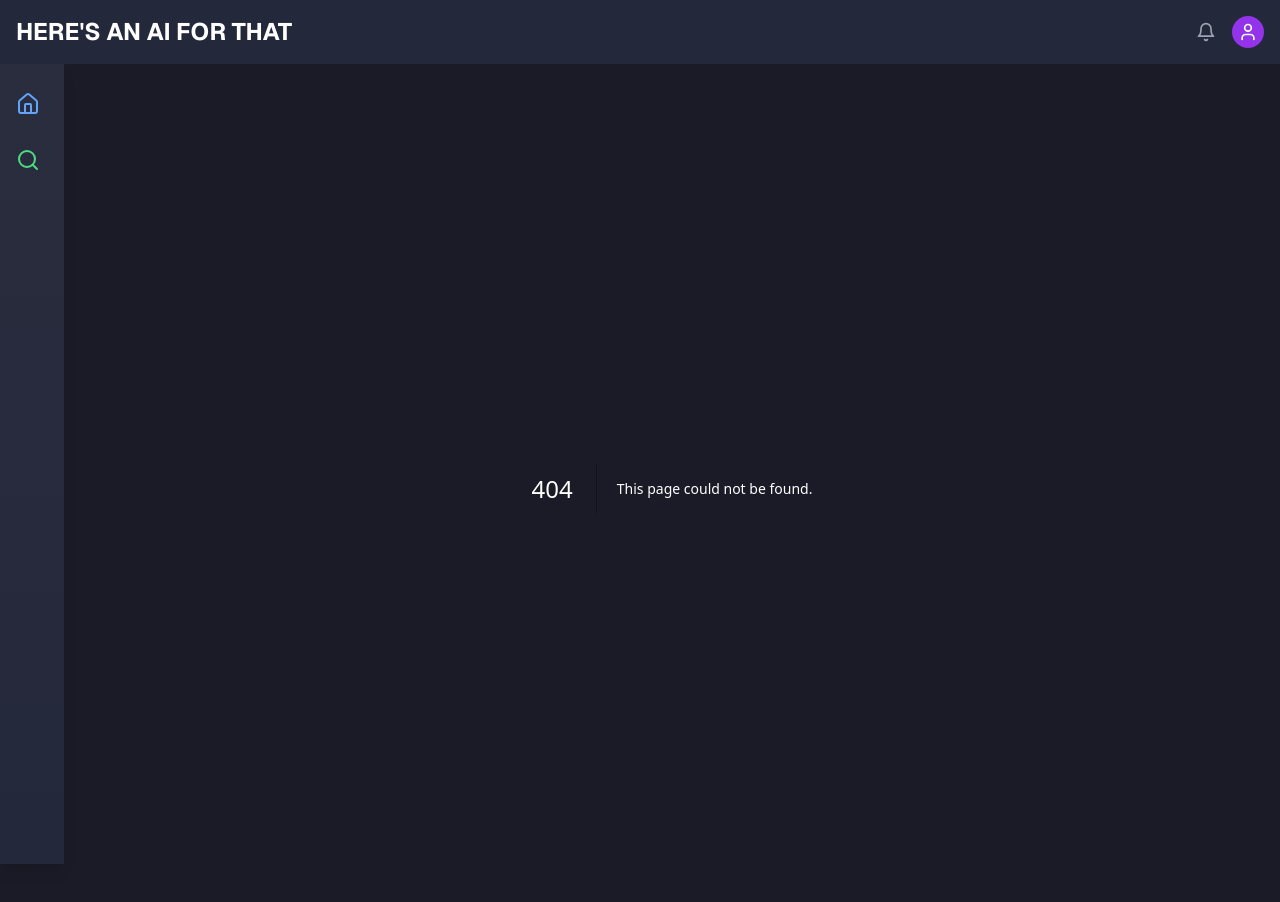
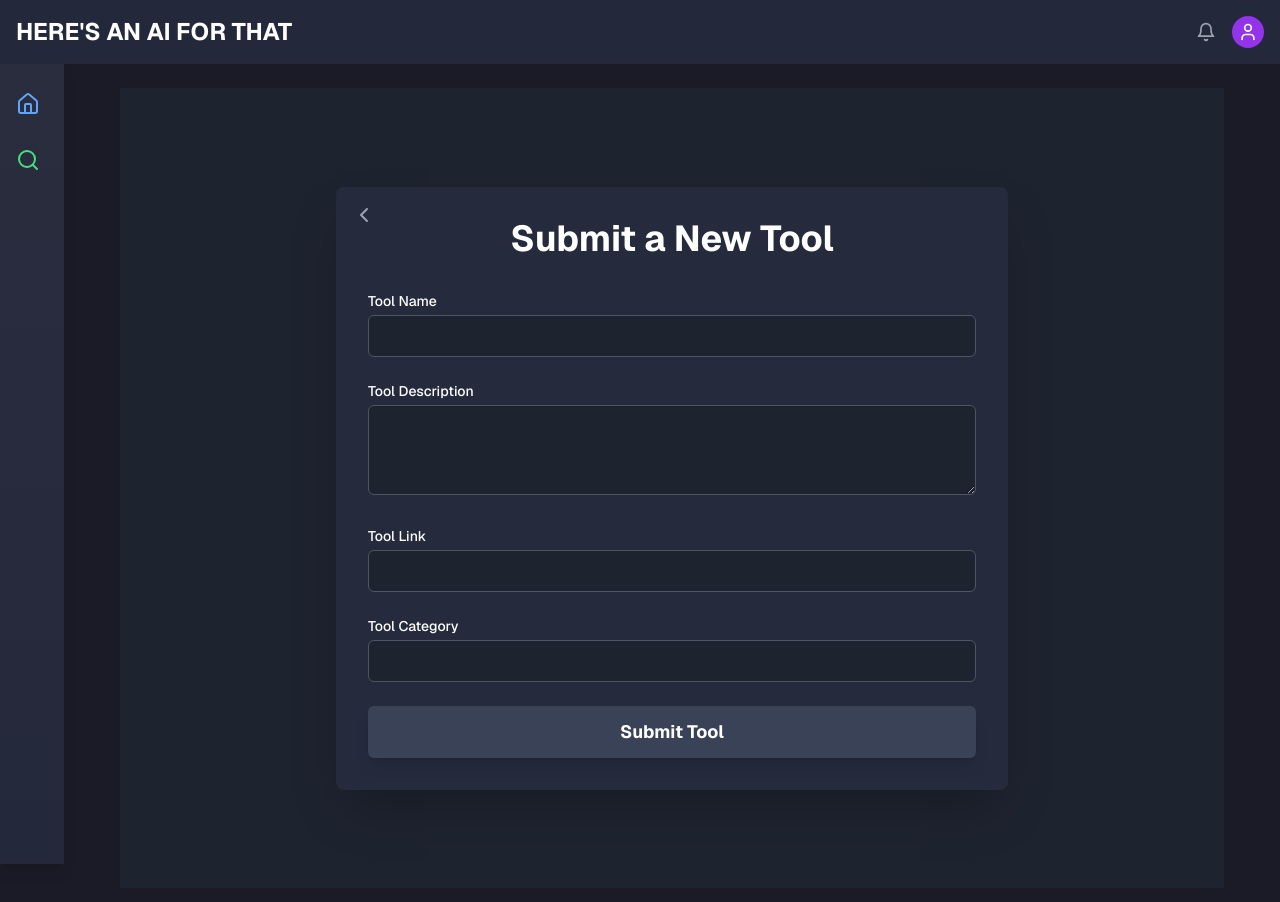
Before and after one commit to daytimedrinkingclub/hereisanaiforthat, a Next.js app: page /submit-tool in a window 1280 px wide. Before the commit this address had no page. Shown: the top 902 px of the page. Built offline with nearby package versions, Linux system fonts and the light colour scheme.

Commit message:
submit-tool

```diff
--- a/app/(dashboard)/home/page.tsx
+++ b/app/(dashboard)/home/page.tsx
@@ -3,6 +3,7 @@ import { createClient } from "@/utils/supabase/server";
 import ToolCard from "@/components/ToolCard";
 import SearchBar from "@/components/SearchBar";
 import Loading from "@/components/Loading";
+import Link from 'next/link';
 
 export default async function ToolsDirectory({
   searchParams,
@@ -28,7 +29,18 @@ export default async function ToolsDirectory({
 
   return (
     <div className="max-w-7xl mx-auto px-4 sm:px-6 lg:px-8">
-      <h1 className="text-3xl font-bold mb-6">AI Tools Directory</h1>
+      <div className="flex justify-between items-center mb-6 relative">
+        <div className="absolute left-0">
+          {/* This is an empty div to balance the layout */}
+        </div>
+        <h1 className="text-3xl font-bold mx-auto">AI Tools Directory</h1>
+        <Link
+          href="/submit-tool"
+          className="px-4 py-2 text-sm font-medium text-blue-600 bg-white border border-blue-600 rounded-md hover:bg-blue-50 transition-colors duration-300"
+        >
+          Submit Tool
+        </Link>
+      </div>
       <div className="mb-6">
         <SearchBar initialSearch={searchParams.search} />
       </div>
@@ -39,6 +51,7 @@ export default async function ToolsDirectory({
           ))}
         </div>
       </Suspense>
+
     </div>
   );
 }
--- /dev/null
+++ b/app/(dashboard)/submit-tool/page.tsx
@@ -0,0 +1,115 @@
+"use client"
+
+import { useState } from 'react'
+import { motion } from 'framer-motion'
+import { ChevronDownIcon, ChevronLeftIcon } from 'lucide-react'
+import Link from 'next/link'
+
+export default function SubmitToolPage() {
+  const [formData, setFormData] = useState({
+    name: '',
+    description: '',
+    link: '',
+    category: '',
+  })
+
+  const handleChange = (e: React.ChangeEvent<HTMLInputElement | HTMLTextAreaElement | HTMLSelectElement>) => {
+    const { name, value } = e.target
+    setFormData(prevState => ({ ...prevState, [name]: value }))
+  }
+
+  const handleSubmit = async (e: React.FormEvent<HTMLFormElement>) => {
+    e.preventDefault()
+    // TODO: Implement form submission logic
+    console.log('Form submitted:', formData)
+  }
+
+  return (
+    <div className="min-h-screen bg-[#1e2330] flex items-center justify-center p-4">
+      <motion.div
+        initial={{ opacity: 0, y: -20 }}
+        animate={{ opacity: 1, y: 0 }}
+        transition={{ duration: 0.5 }}
+        className="bg-[#252b3d] rounded-lg shadow-2xl p-8 w-full max-w-2xl text-white relative"
+      >
+        <Link href="/" passHref>
+          <motion.button
+            whileHover={{ scale: 1.05 }}
+            whileTap={{ scale: 0.95 }}
+            className="absolute top-4 left-4 text-gray-400 hover:text-white transition-colors duration-200"
+          >
+            <ChevronLeftIcon size={24} />
+            <span className="sr-only">Back to Home</span>
+          </motion.button>
+        </Link>
+
+        <h1 className="text-4xl font-bold mb-8 text-center">
+          Submit a New Tool
+        </h1>
+        <form onSubmit={handleSubmit} className="space-y-6">
+          <motion.div whileHover={{ scale: 1.02 }} transition={{ type: "spring", stiffness: 300 }}>
+            <label htmlFor="name" className="block text-sm font-medium mb-1">Tool Name</label>
+            <input
+              type="text"
+              id="name"
+              name="name"
+              value={formData.name}
+              onChange={handleChange}
+              required
+              className="w-full px-4 py-2 rounded-md bg-[#1e2330] border border-gray-600 focus:border-gray-400 focus:ring focus:ring-gray-400 focus:ring-opacity-50 transition duration-200 text-white"
+            />
+          </motion.div>
+
+          <motion.div whileHover={{ scale: 1.02 }} transition={{ type: "spring", stiffness: 300 }}>
+            <label htmlFor="description" className="block text-sm font-medium mb-1">Tool Description</label>
+            <textarea
+              id="description"
+              name="description"
+              value={formData.description}
+              onChange={handleChange}
+              required
+              rows={3}
+              className="w-full px-4 py-2 rounded-md bg-[#1e2330] border border-gray-600 focus:border-gray-400 focus:ring focus:ring-gray-400 focus:ring-opacity-50 transition duration-200 text-white"
+            ></textarea>
+          </motion.div>
+
+          <motion.div whileHover={{ scale: 1.02 }} transition={{ type: "spring", stiffness: 300 }}>
+            <label htmlFor="link" className="block text-sm font-medium mb-1">Tool Link</label>
+            <input
+              type="url"
+              id="link"
+              name="link"
+              value={formData.link}
+              onChange={handleChange}
+              required
+              className="w-full px-4 py-2 rounded-md bg-[#1e2330] border border-gray-600 focus:border-gray-400 focus:ring focus:ring-gray-400 focus:ring-opacity-50 transition duration-200 text-white"
+            />
+          </motion.div>
+
+          <motion.div whileHover={{ scale: 1.02 }} transition={{ type: "spring", stiffness: 300 }}>
+            <label htmlFor="category" className="block text-sm font-medium mb-1">Tool Category</label>
+            <input
+              type="text"
+              id="category"
+              name="category"
+              value={formData.category}
+              onChange={handleChange}
+              required
+              className="w-full px-4 py-2 rounded-md bg-[#1e2330] border border-gray-600 focus:border-gray-400 focus:ring focus:ring-gray-400 focus:ring-opacity-50 transition duration-200 text-white"
+            />
+          </motion.div>
+
+          <motion.button
+            whileHover={{ scale: 1.05, backgroundColor: "#4a546b" }}
+            whileTap={{ scale: 0.95 }}
+            transition={{ type: "spring", stiffness: 400, damping: 10 }}
+            type="submit"
+            className="w-full bg-[#3a4257] text-white font-bold py-3 px-6 rounded-md text-lg shadow-lg transition duration-300"
+          >
+            Submit Tool
+          </motion.button>
+        </form>
+      </motion.div>
+    </div>
+  )
+}
```
